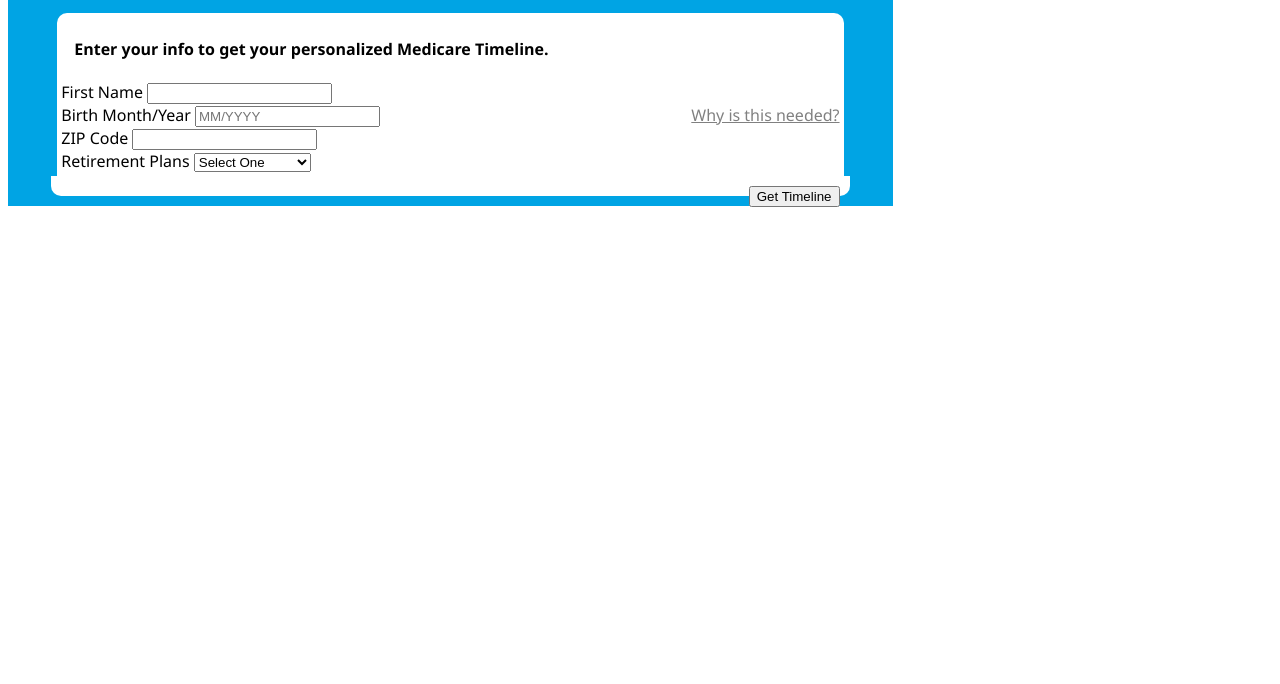
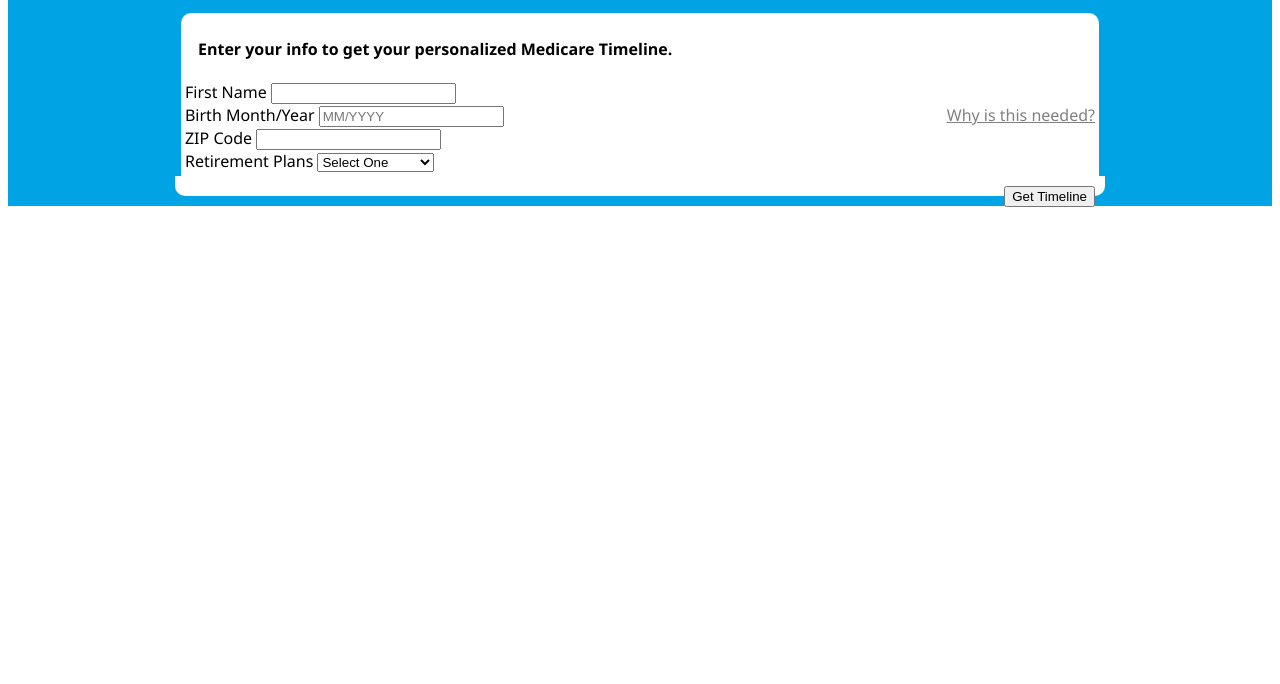
Before and after one commit to shankarjallu/PERL_ui, a website: page pages/partials/_header.html in a window 1280 px wide. Shown: the part 116-800 px from the top of the page. Drawn offline with Linux system fonts and the light colour scheme.

Commit message:
Modified signup page to have container taking up full browser-width(upto 1360px)

```diff
--- a/pages/partials/_header.html
+++ b/pages/partials/_header.html
@@ -92,13 +92,22 @@
     }
 
     .container {
-        width: 70%;
+        /*width: 70%;
+        min-width: 368px;*/
+        width: 100%;
         min-width: 368px;
+        max-width:none;
+        padding-right:0px;
+        padding-left:0px;
+        background-color: #00a4e4;
     }
 
     section {
         background-color: #00a4e4;
         padding: 10px;
+        width: 80%;
+        max-width: 1360px;
+        margin: 0 auto;
     }
 
     .page-header {
```
